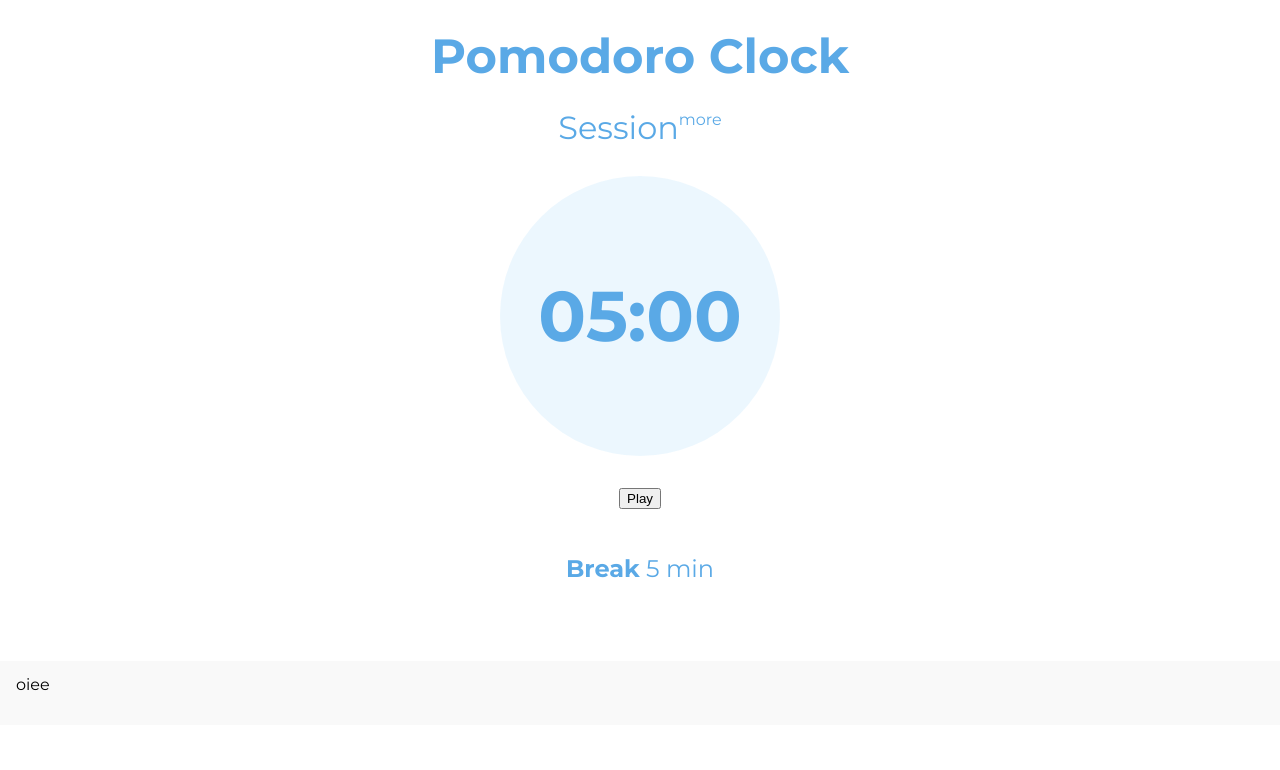
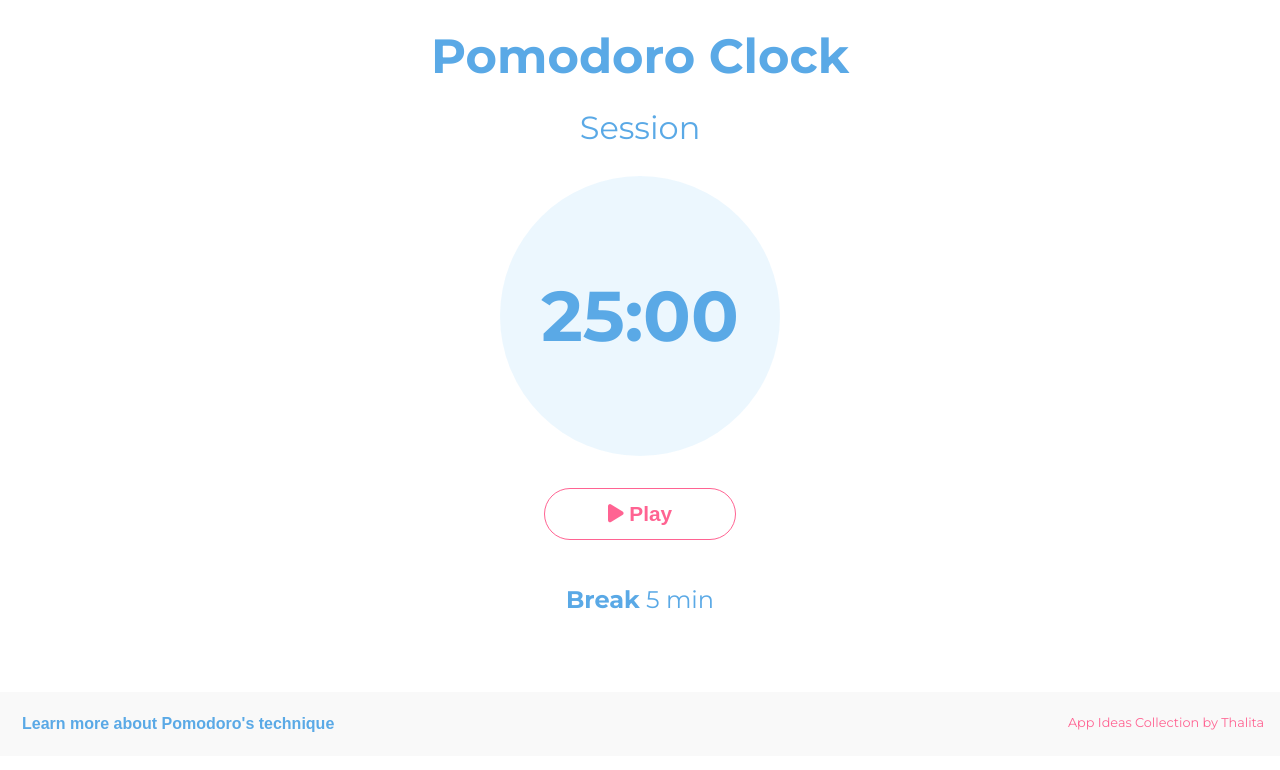
Before and after one commit to thalita12/pomodoro-clock, a React (Create React App) app: page / in a window 1280 px wide. Shown: the top 770 px of the page. Built offline with nearby package versions, Linux system fonts and the light colour scheme.

Commit message:
I did finished styles and began implementation.

```diff
--- a/public/index.html
+++ b/public/index.html
@@ -40,5 +40,6 @@
       To begin the development, run `npm start` or `yarn start`.
       To create a production bundle, use `npm run build` or `yarn build`.
     -->
+    <script src="https://kit.fontawesome.com/7dd88e195b.js" crossorigin="anonymous"></script>
   </body>
 </html>
--- a/src/App.js
+++ b/src/App.js
@@ -4,11 +4,18 @@ import Session from './components/session';
 import Footer from "./components/footer";
 
 function App() {
+    let type = 'session';
+    let start = true;
+
+    const handleStartSession = () => {
+        console.log('Começou a sessão!');
+    };
+
   return (
     <div className="app">
       <h1 className="title"><strong>Pomodoro Clock</strong></h1>
 
-      <Session/>
+      <Session type={type} start={start} onStart={handleStartSession}/>
 
       <Footer/>
     </div>
--- a/src/components/footer/index.js
+++ b/src/components/footer/index.js
@@ -5,7 +5,13 @@ import styles from './index.module.css';
 export default function Footer() {
     return (
         <div className={styles.footer}>
-            oiee
+            <button className={styles.button}>
+                Learn more about Pomodoro's technique
+            </button>
+
+            <p className={styles.property}>
+                App Ideas Collection by Thalita
+            </p>
         </div>
     );
 }
--- a/src/components/footer/index.module.css
+++ b/src/components/footer/index.module.css
@@ -4,4 +4,25 @@
     padding: 1rem;
     box-sizing: border-box;
     margin: 5rem 0 0;
+    display: flex;
+    justify-content: space-between;
+    align-items: center;
 }
+
+.button {
+    background-color: transparent;
+    border: 0;
+    font-size: 1rem;
+    font-weight: bold;
+    color: var(--ocean);
+    cursor: pointer;
+}
+
+.button:hover, .button:active, .button:focus {
+    color: var(--blue-sky);
+}
+
+.property {
+    font-size: .8rem;
+    color: var(--rosy);
+}
--- a/src/components/session/index.js
+++ b/src/components/session/index.js
@@ -2,21 +2,36 @@ import React from 'react';
 
 import styles from './index.module.css';
 
-export default function Session() {
+export default function Session({ start, type, onStart }) {
+    const typeSession = type === 'session' ? 'Session' : 'Break';
+
     return (
         <div className={styles.container}>
             <div className={styles.line}>
-                <p className={styles.title}>Session</p>
-                <p>more</p>
+                <p className={styles.title}>{ typeSession }</p>
             </div>
 
             <div className={styles.counter}>
-                05:00
+                25:00
             </div>
 
-            <button className={styles.button}>
-                Play
-            </button>
+            {
+                start ? (
+                <button className={styles.buttonPrimary} onClick={onStart}>
+                    <i className="fa fa-play"/> Play
+                </button>
+            ) : (
+                <>
+                    <button className={styles.buttonPrimary}>
+                        <i className="fa fa-pause"/> Pause
+                    </button>
+
+                    <button className={styles.buttonSecondary}>
+                        <i className="fa fa-undo"/> Reset
+                    </button>
+                </>
+            )
+            }
 
             <p className={styles.info}><b>Break</b> 5 min</p>
         </div>
--- a/src/components/session/index.module.css
+++ b/src/components/session/index.module.css
@@ -29,8 +29,34 @@
     justify-content: center;
 }
 
-.button {
+.buttonPrimary, .buttonSecondary {
+    background-color: #fff;
+    font-size: 1.3rem;
+    font-weight: bold;
+    padding: .8rem 2rem;
+    width: 15%;
+    border-radius: 2rem;
+    cursor: pointer;
+}
 
+.buttonPrimary {
+    border: .025rem solid var(--rosy);
+    color: var(--rosy);
+}
+
+.buttonSecondary {
+    border: .025rem solid var(--sunny);
+    color: var(--sunny);
+}
+
+.buttonPrimary:hover, .buttonPrimary:active, .buttonPrimary:focus {
+    color: #fff;
+    background-color: var(--rosy);
+}
+
+.buttonSecondary:hover, .buttonSecondary:active, .buttonSecondary:focus {
+    color: #000;
+    background-color: var(--sunny);
 }
 
 .info {
```
Also changed, not shown: src/constants/type.js (added).
